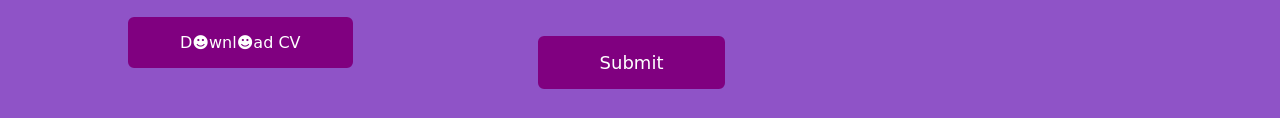
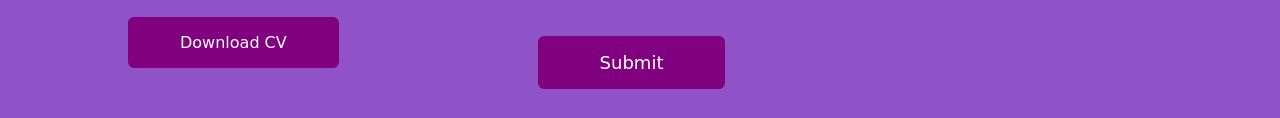
Before and after one commit to Anamikakathait12/resume, a plain HTML site: page index.html in a window 1280 px wide. Shown: the part 2542-2660 px from the top of the page. Drawn offline with Linux system fonts and the light colour scheme.

Commit message:
Update index.html

```diff
--- a/index.html
+++ b/index.html
@@ -139,8 +139,8 @@
                         <a href="https://www.linkedin.com/in/anamika-kathait-475a6926b/"><i
                                 class="fab fa-brands fa-linkedin"></i></a>
                     </div>
-                    <!-- yahan pe cv ka pdf dalenge -->
-                    <a href="CV_2024081422085593.pdf" download class="btn btn2">D☻wnl☻ad  CV</a>
+                    <!-- Cv will be added here -->
+                    <a href="CV_2024081422085593.pdf" download class="btn btn2">Download CV</a>
                 </div>
                 <div class="con-right">
                     <form name="submit-to-google-sheet">
```
